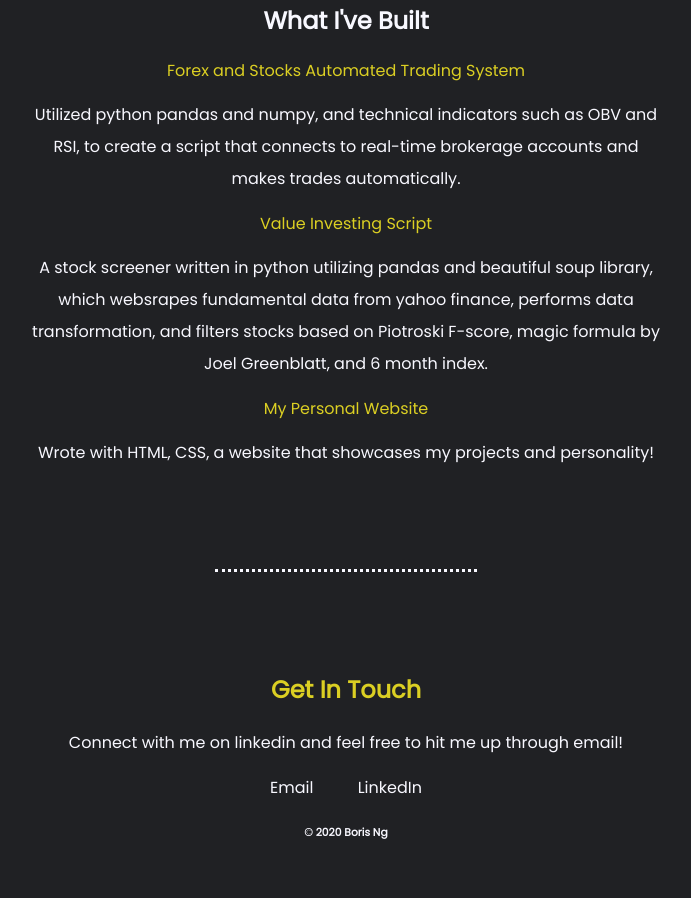
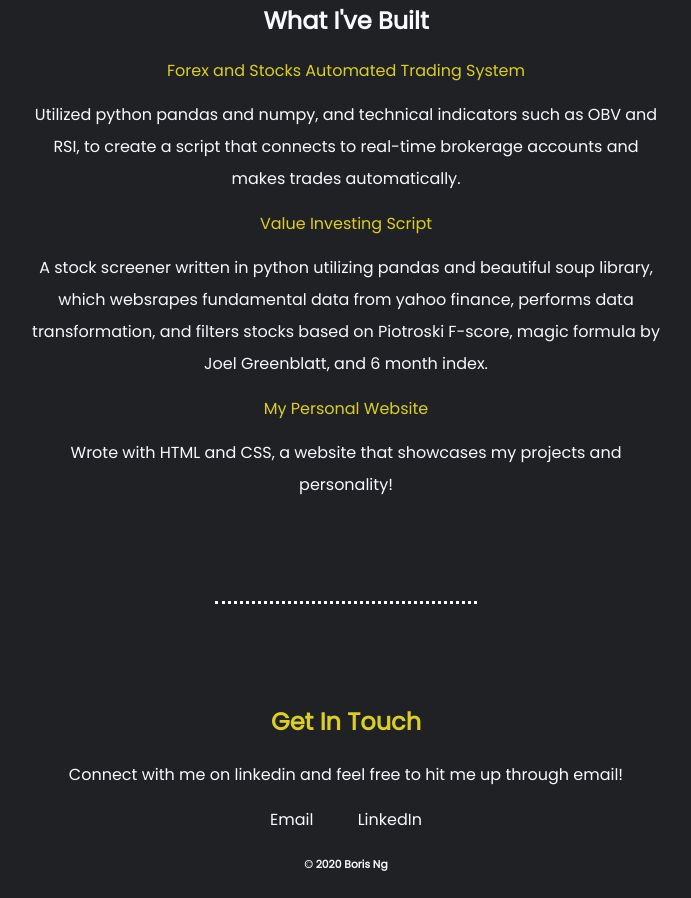
Before and after one commit to borisng0112ca/Personal-Website, a plain HTML site: page index.html in a window 1280 px wide. Shown: the part 1925-2823 px from the top of the page, without its empty margins (294-985 px from the left). Before the commit the page ends 2791 px from the top, so only its background shows below. Drawn offline with Linux system fonts and the light colour scheme.

Commit message:
Update index.html

```diff
--- a/index.html
+++ b/index.html
@@ -44,7 +44,7 @@
             <h3>Value Investing Script</h3>
             <p>A stock screener written in python utilizing pandas and beautiful soup library, which websrapes fundamental data from yahoo finance, performs data transformation, and filters stocks based on Piotroski F-score, magic formula by Joel Greenblatt, and 6 month index.</p>
             <h3>My Personal Website</h2>
-            <p>Wrote with HTML, CSS, a website that showcases my projects and personality!</p>
+            <p>Wrote with HTML and CSS, a website that showcases my projects and personality!</p>
         </div>
         <hr>
         <div class="contact-me">
```
